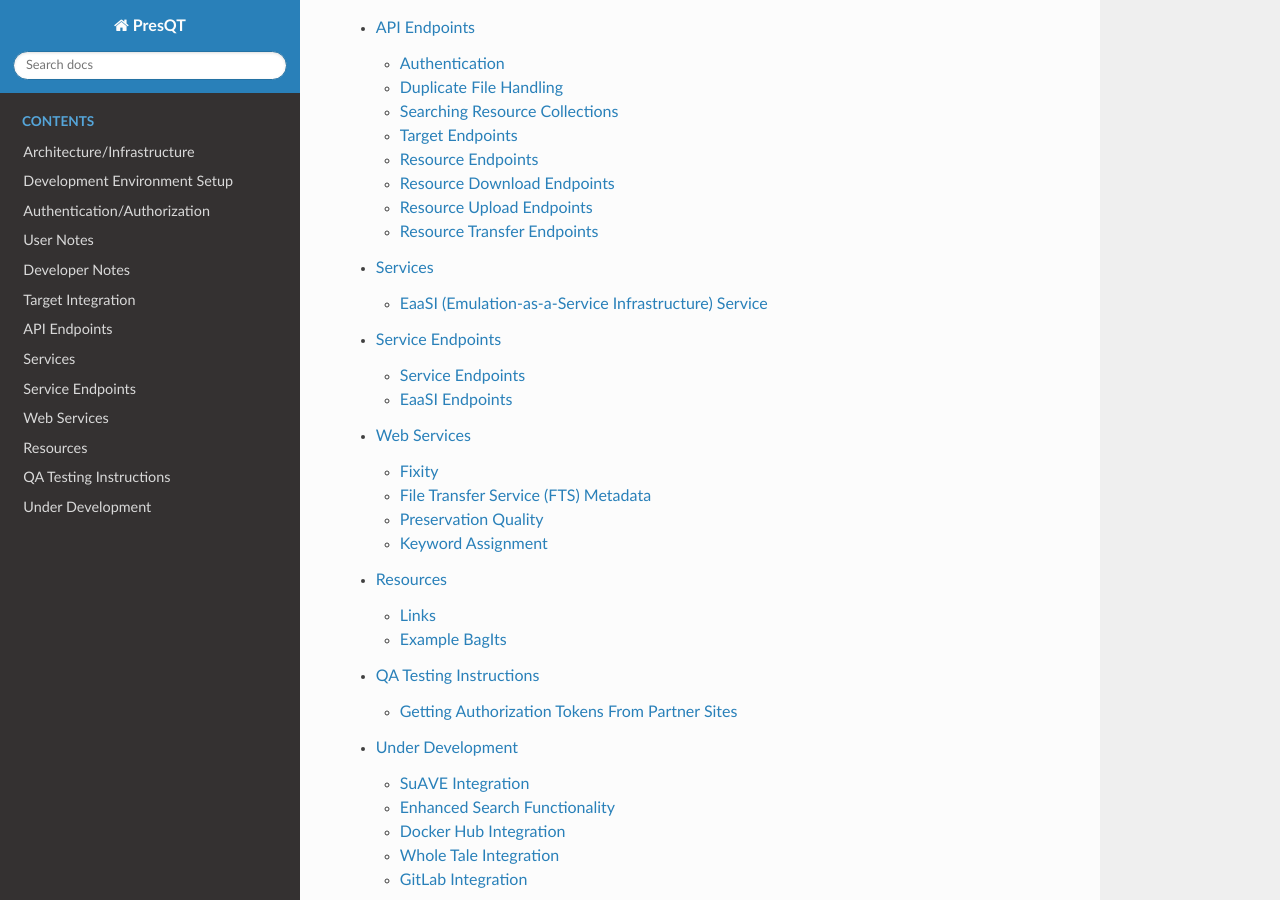
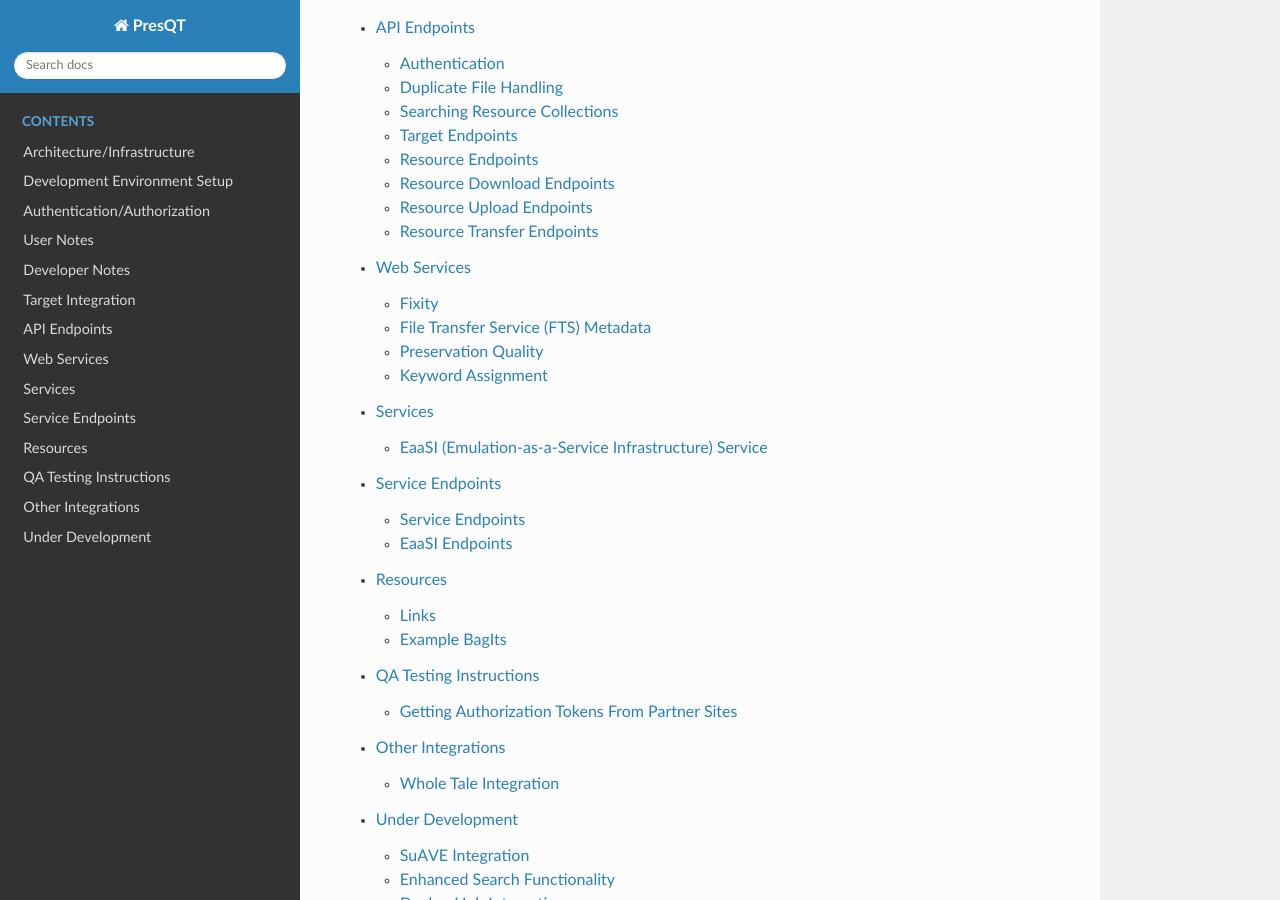
Before and after one commit to Lucy-Family-Institute/presqt, a Sphinx documentation site: the page built from docs/index.rst, in a window 1280 px wide and 900 px high, scrolled down 1616 px. Built offline with Sphinx 7.4.7 and the Read the Docs theme 2.0.0, drawn with Linux system fonts in a browser that asks for light colours.

Commit message:
Moved whole tale docs to other_integrations

```diff
--- a/docs/index.rst
+++ b/docs/index.rst
@@ -47,11 +47,12 @@
    developer_notes
    target_integration
    api_endpoints
+   web_services
    services
    service_endpoints
-   web_services
    resources
    qa_instructions
+   other_integrations
    under_development
 
 Indices
--- a/docs/integrations/whole_tale/index.rst
+++ b/docs/other_integrations.rst
@@ -1,7 +1,8 @@
-.. _whole-tale:
+Other Integrations
+==================
 
 Whole Tale Integration
-======================
+++++++++++++++++++++++
 
 Whole Tale (http://www.wholetale.org) is a platform for the creation, publication, and
 re-execution of reproducible computational artifacts.  Researchers can create new *tales*
@@ -76,7 +77,7 @@
 related identifiers, license, and keywork metadata. The tale is published as a
 zipped bag.
 
-.. figure::  images/zenodo_wt.png
+.. figure::  images/whole_tale/zenodo_wt.png
    :align:   center
 
    Tale published to Zenodo via WT
@@ -86,7 +87,7 @@
 integration. The user is directed to the draft dataset creation form where they
 are required to manually enter relevant metadata.
 
-.. figure::  images/zenodo_presqt.png
+.. figure::  images/whole_tale/zenodo_presqt.png
    :align:   center
 
    Tale published to Zenodo via PresQT
```
Also changed, not shown: docs/images/whole_tale/zenodo_presqt.png (renamed from docs/integrations/whole_tale/images/zenodo_presqt.png), docs/images/whole_tale/zenodo_wt.png (renamed from docs/integrations/whole_tale/images/zenodo_wt.png).
